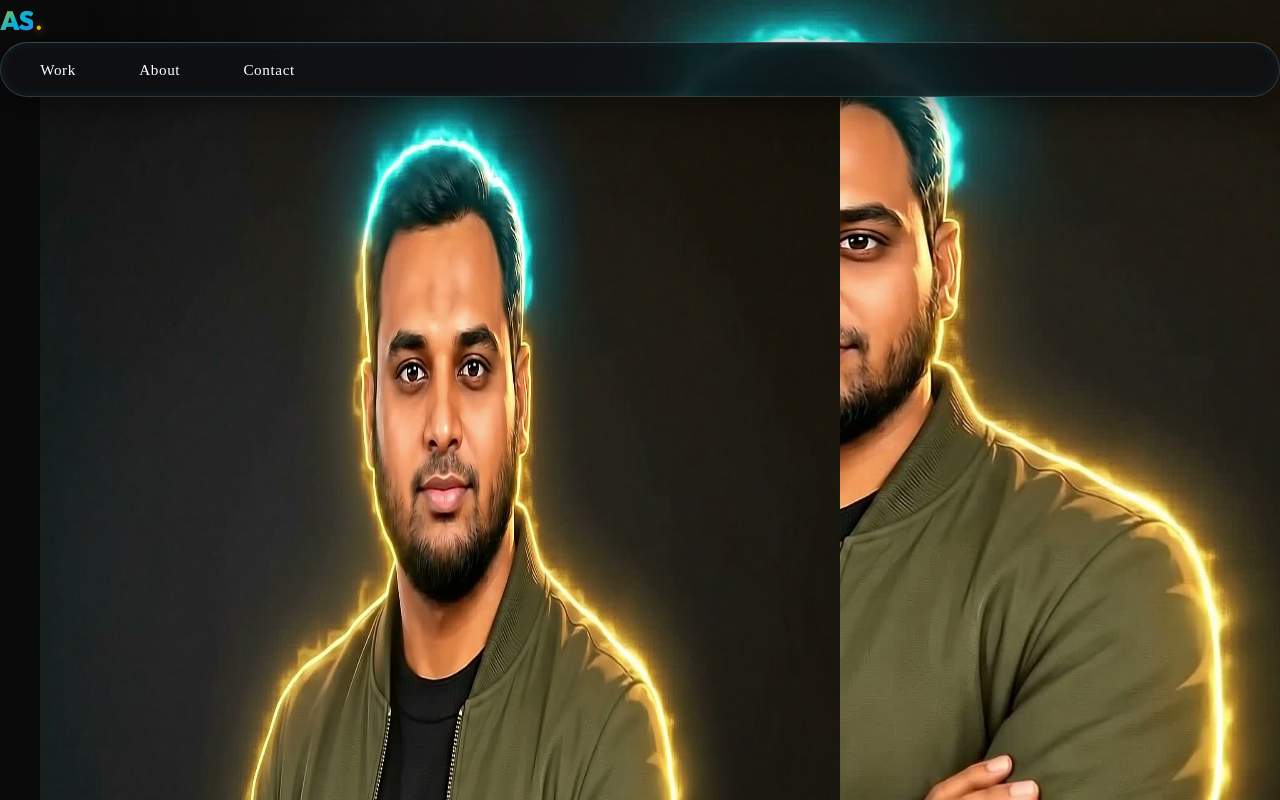
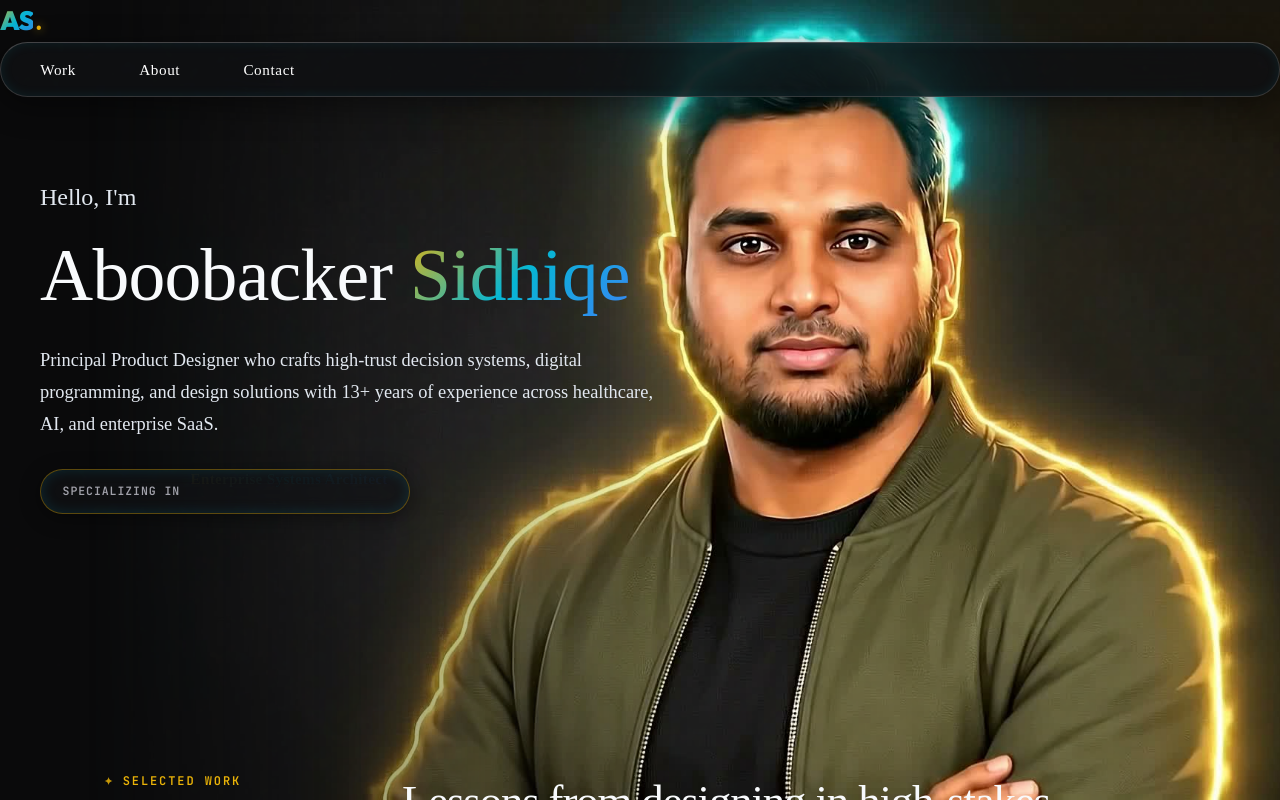
Before and after one commit to asidhiqe/asidhiqe.github.io, a Next.js app: page / in a window 1280 px wide. Shown: the top 800 px of the page. Built offline with nearby package versions, Linux system fonts and the light colour scheme.

Commit message:
fix(ui): eliminate desktop double portrait image, center mobile header via .header-inner, zoom mobile portrait scale(1.2) to hide watermark, and increase title line-height

```diff
--- a/app/globals.css
+++ b/app/globals.css
@@ -517,7 +517,6 @@ html.light .header-nav a.active {
   display: grid;
   grid-template-columns: 1.1fr 0.9fr;
   padding-top: 5rem;
-  border-bottom: 1px solid var(--line);
 }
 
 .hero-left {
@@ -950,7 +949,7 @@ html.light .glow-2 {
   .about-left {
     padding: 2.75rem var(--gutter) 1.5rem;
     border-right: 0;
-    border-bottom: 1px solid var(--line);
+
   }
 
   .about-right {
@@ -963,7 +962,7 @@ html.light .glow-2 {
 
   .experience-sticky {
     border-right: none;
-    border-bottom: 1px solid var(--line);
+
     padding: 2.5rem var(--gutter) 1.5rem;
   }
 
@@ -1642,7 +1641,7 @@ html.light .work-card-glow {
 
   .hero-left {
     border-right: none;
-    border-bottom: 1px solid var(--line);
+
     padding: 4rem var(--gutter) 2rem;
   }
 
@@ -1687,7 +1686,7 @@ html.light .work-card-glow {
   }
 
   .about-left {
-    border-bottom: 1px solid var(--line);
+
     padding: 3.5rem var(--gutter) 2rem;
   }
 
@@ -1716,7 +1715,7 @@ html.light .work-card-glow {
   .work-card--wide,
   .work-card--full {
     grid-column: span 1;
-    border-bottom: 1px solid var(--line);
+
   }
 
   .work-card {
@@ -1742,7 +1741,7 @@ html.light .work-card-glow {
 .experience {
   background: var(--bg-primary);
   color: var(--text-primary);
-  border-bottom: 1px solid var(--line);
+
 }
 
 .experience-body {
@@ -2080,11 +2079,11 @@ html.light .experience-summary-card {
   color: var(--text-tertiary);
   margin-bottom: var(--space-lg);
   padding-bottom: var(--space-xs);
-  border-bottom: 1px solid var(--line);
+
 }
 
 .experience-accordion-row {
-  border-bottom: 1px solid var(--line);
+
   transition: background-color var(--dur-fast);
 }
 
@@ -2269,7 +2268,7 @@ html.light .experience-summary-card {
   color: var(--text-primary);
   margin-bottom: 1.5rem;
   padding-bottom: 0.5rem;
-  border-bottom: 1px solid var(--line);
+
 }
 
 .case-study-p {
@@ -2468,7 +2467,7 @@ html.light .experience-summary-card {
   gap: 0.5rem;
   padding: 0.75rem 1.25rem;
   background: rgba(255, 255, 255, 0.03);
-  border-bottom: 1px solid var(--line);
+
 }
 
 .canvas-dot {
@@ -2711,11 +2710,9 @@ html.light .experience-summary-card {
 .uiverse-loader .box {
   width: 100px;
   height: 100px;
-  background: linear-gradient(
-    180deg,
-    var(--color-one) 30%,
-    var(--color-two) 70%
-  );
+  background: linear-gradient(180deg,
+      var(--color-one) 30%,
+      var(--color-two) 70%);
   mask: url(#clipping);
   -webkit-mask: url(#clipping);
 }
@@ -2775,6 +2772,7 @@ html.light .experience-summary-card {
   0% {
     transform: rotate(0deg);
   }
+
   100% {
     transform: rotate(360deg);
   }
@@ -2784,15 +2782,19 @@ html.light .experience-summary-card {
   0% {
     filter: contrast(15);
   }
+
   20% {
     filter: contrast(3);
   }
+
   40% {
     filter: contrast(3);
   }
+
   60% {
     filter: contrast(15);
   }
+
   100% {
     filter: contrast(15);
   }
@@ -2802,18 +2804,23 @@ html.light .experience-summary-card {
   0% {
     filter: hue-rotate(0deg);
   }
+
   20% {
     filter: hue-rotate(-30deg);
   }
+
   40% {
     filter: hue-rotate(-60deg);
   }
+
   60% {
     filter: hue-rotate(-90deg);
   }
+
   80% {
     filter: hue-rotate(-45deg);
   }
+
   100% {
     filter: hue-rotate(0deg);
   }
@@ -2829,7 +2836,7 @@ html.light .experience-summary-card {
   .experience-sticky {
     position: static;
     border-right: none;
-    border-bottom: 1px solid var(--line);
+
     padding: var(--space-2xl) var(--gutter);
   }
 
@@ -3912,6 +3919,25 @@ textarea {
   background: linear-gradient(90deg, #eab308 0%, #06b6d4 100%);
 }
 
+/* ── GLOBAL TITLE LINE-HEIGHT & RESPONSIVE DESKTOP/MOBILE ISOLATION ── */
+.section-title,
+.section-title-bold,
+.experience-title-bold,
+.hero-name,
+.hero-services-title,
+.case-study-title {
+  line-height: 1.3 !important;
+}
+
+@media (min-width: 1024px) {
+  .mobile-portrait-wrapper {
+    display: none !important;
+  }
+  .desktop-banner-wrapper {
+    display: block !important;
+  }
+}
+
 /* ── FOOTER PADDING FIX ──────────────────────────────────── */
 .site-footer {
   padding: 4rem var(--gutter) 2rem var(--gutter) !important;
@@ -3925,21 +3951,35 @@ textarea {
 
 /* ── MOBILE RESPONSIVE RE-ARCHITECTURE (< 1024px) ───────── */
 @media (max-width: 1023px) {
+  .desktop-banner-wrapper {
+    display: none !important;
+  }
+
   .site-header {
+    padding: 0.75rem 1rem !important;
+    width: 100% !important;
+  }
+
+  .header-inner {
     display: flex !important;
     flex-direction: column !important;
+    align-items: center !important;
+    justify-content: center !important;
+    gap: 0.75rem !important;
+    width: 100% !important;
+    margin: 0 auto !important;
+  }
+
+  .header-wordmark {
+    margin: 0 auto !important;
+    display: inline-block !important;
+  }
+
+  .header-nav {
+    margin: 0 auto !important;
+    display: flex !important;
     justify-content: center !important;
     align-items: center !important;
-    gap: 0.75rem !important;
-    padding: 0.85rem 1rem !important;
-  }
-
-  .header-wordmark {
-    margin: 0 auto !important;
-  }
-
-  .header-nav {
-    margin: 0 auto !important;
     gap: 1.25rem !important;
     padding: 0.4rem 1.2rem !important;
   }
@@ -3953,6 +3993,7 @@ textarea {
   }
 
   .mobile-portrait-wrapper {
+    display: block !important;
     width: 100vw !important;
     margin-left: calc(-1 * var(--gutter)) !important;
     margin-right: calc(-1 * var(--gutter)) !important;
@@ -3975,11 +4016,14 @@ textarea {
 
   .mobile-portrait-img {
     width: 100% !important;
-    max-width: 460px !important;
+    max-width: 500px !important;
     height: auto !important;
     margin: 0 auto !important;
     display: block !important;
     object-fit: cover !important;
+    object-position: top center !important;
+    transform: scale(1.2) !important; /* Zoom portrait to hide Gemini watermark */
+    transform-origin: top center !important;
   }
 
   .hero-greeting {
@@ -4036,6 +4080,31 @@ textarea {
   }
 
   /* Experience section cleanup on Mobile */
+  .experience-body {
+    display: flex !important;
+    flex-direction: column !important;
+    grid-template-columns: 1fr !important;
+    gap: 2.25rem !important;
+  }
+
+  .experience-sticky {
+    position: relative !important;
+    top: 0 !important;
+    width: 100% !important;
+    text-align: center !important;
+    border-right: none !important;
+    padding: 0 0 1.5rem 0 !important;
+    margin: 0 auto !important;
+  }
+
+  .experience-eyebrow-mini,
+  .experience-title-bold,
+  .experience-subtitle {
+    text-align: center !important;
+    margin-left: auto !important;
+    margin-right: auto !important;
+  }
+
   .experience-timeline {
     padding-left: 0.5rem !important;
   }
```
